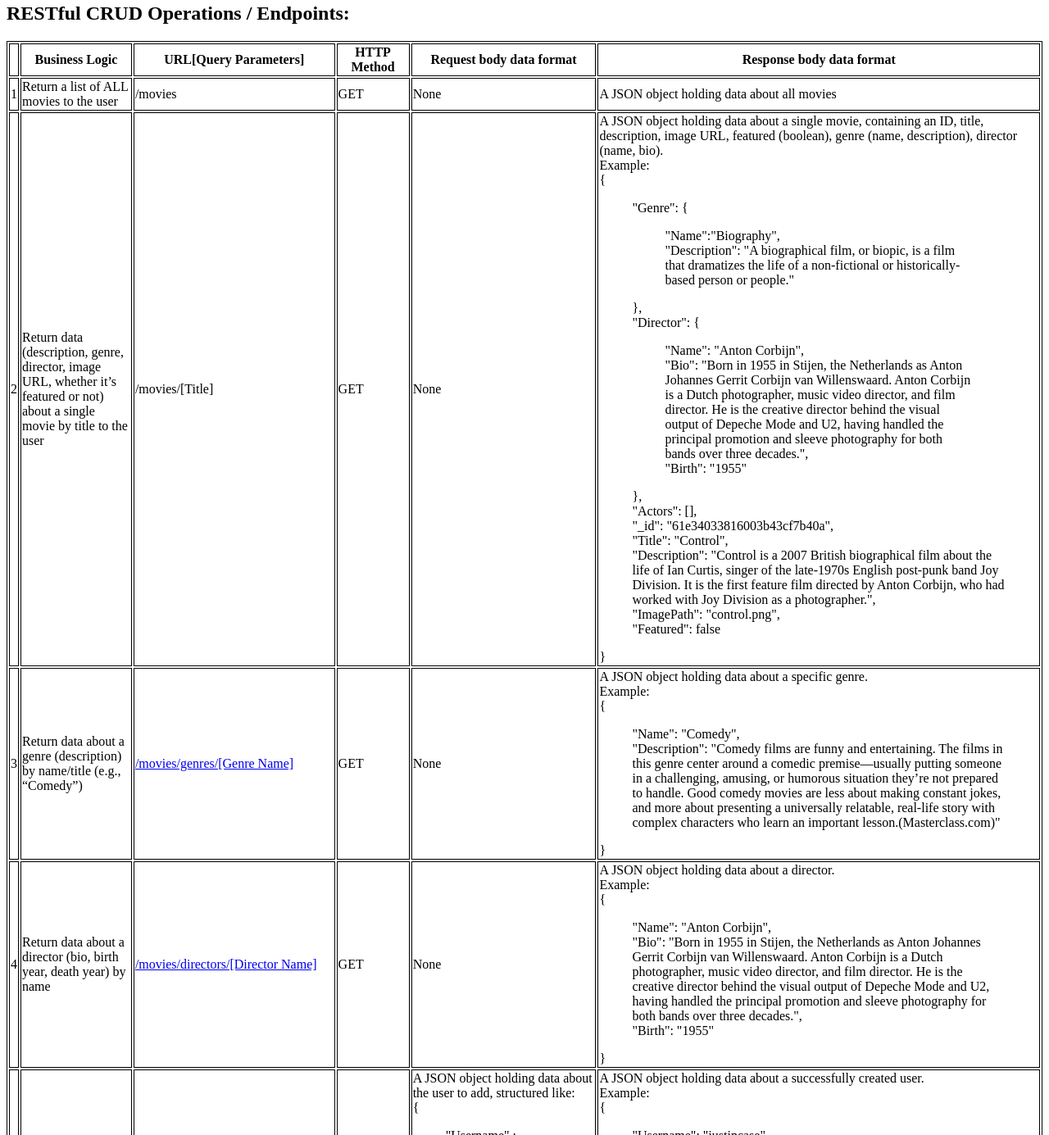
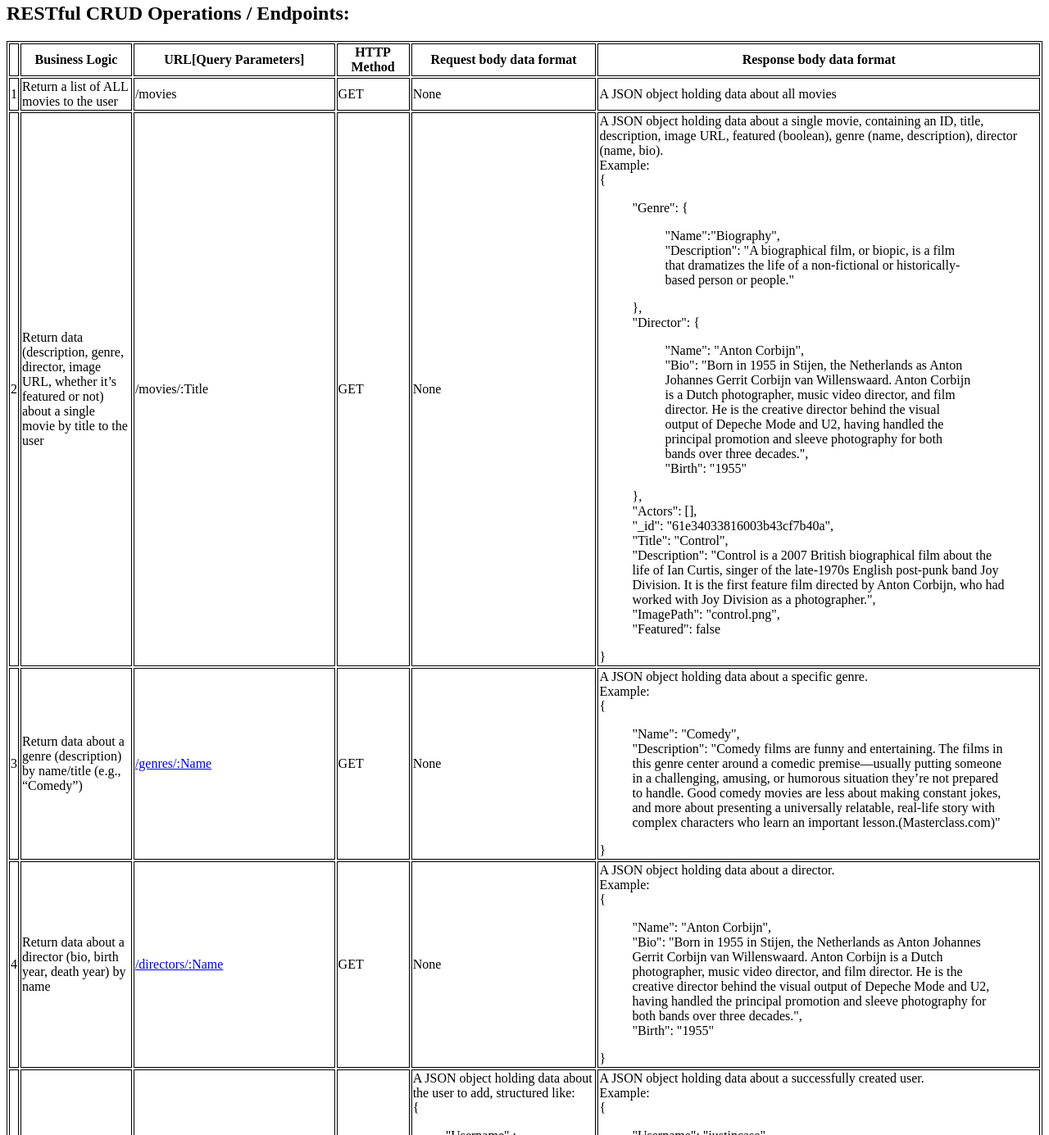
Before and after one commit to jkraemr/music-movies-api, a website: page public/documentation.html in a window 1280 px wide. Shown: the part 203-1588 px from the top of the page at 82% size. Drawn offline with Linux system fonts and the light colour scheme.

Commit message:
Update ImagePath and documentation

```diff
--- a/public/documentation.html
+++ b/public/documentation.html
@@ -66,7 +66,7 @@
         <td>2</td>
         <td>Return data (description, genre, director, image URL, whether it’s featured or not) about a single movie by
           title to the user</td>
-        <td>/movies/[Title]</td>
+        <td>/movies/:Title</td>
         <td>GET</td>
         <td>None</td>
         <td>A JSON object holding data about a single movie, containing an ID, title, description, image URL, featured
@@ -93,7 +93,7 @@
       <tr style="background-color:none;">
         <td>3</td>
         <td>Return data about a genre (description) by name/title (e.g., “Comedy”)</td>
-        <td><a href="http://localhost:8080/movies/genres/Comedy">/movies/genres/[Genre Name]</a></td>
+        <td><a href="http://localhost:8080/movies/genres/Comedy">/genres/:Name</a></td>
         <td>GET</td>
         <td>None</td>
         <td>A JSON object holding data about a specific genre.<br>Example:<br>{<blockquote cite="#">"Name":
@@ -108,7 +108,7 @@
       <tr>
         <td>4</td>
         <td>Return data about a director (bio, birth year, death year) by name</td>
-        <td><a href="http://localhost:8080/movies/directors/Anton%20Corbijn">/movies/directors/[Director Name]</a></td>
+        <td><a href="http://localhost:8080/movies/directors/Anton%20Corbijn">/directors/:Name</a></td>
         <td>GET</td>
         <td>None</td>
         <td>A JSON object holding data about a director.<br>Example:<br>{<blockquote cite="#">"Name": "Anton
```
Also changed, not shown: public/control.jpg (added), public/favicon.ico (added), public/help.jpg (added), public/home-invasion-in-concert-at-the-royal-albert-hall.jpg (added), public/live-at-pompeii.jpeg (added), public/live-in-berlin.jpg (added), public/look-sharp-live.jpeg (added), public/matangi-maya-m-i-a.jpg (added), public/pink-floyd-live-at-pmpeii.jpg (added), public/pulse.jpeg (added), public/remember-that-night.jpg (added), public/spirits-in-the-forest.jpg (added), public/we-call-it-techno.jpeg (added).
